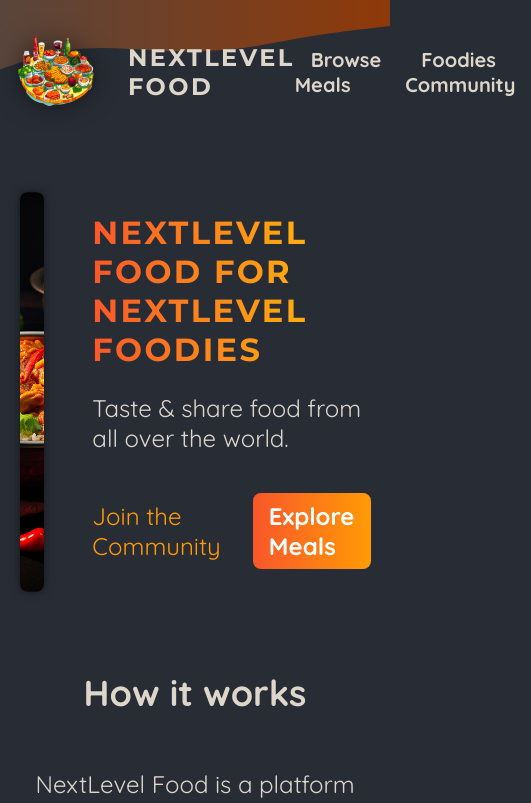
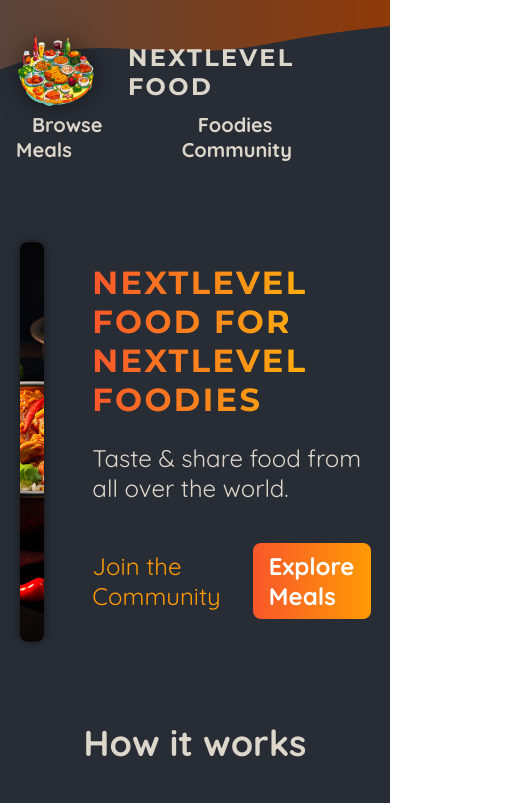
Before and after one commit to tomasdf96/nextlevelfood-nextjs, a Next.js app: page / in a window 390 px wide. Shown: the top 803 px of the page, 531 px wide, since content can reach past the window. Built offline with nearby package versions, Linux system fonts and the light colour scheme.

Commit message:
fixed nav for mobile

```diff
--- a/components/main-header/main-header.module.css
+++ b/components/main-header/main-header.module.css
@@ -41,3 +41,9 @@
   object-fit: contain;
   filter: drop-shadow(0 0 0.75rem rgba(0, 0, 0, 0.5));
 }
+
+@media (min-width:320px)  {
+  .header {
+    flex-wrap: wrap;
+  }
+}
```
